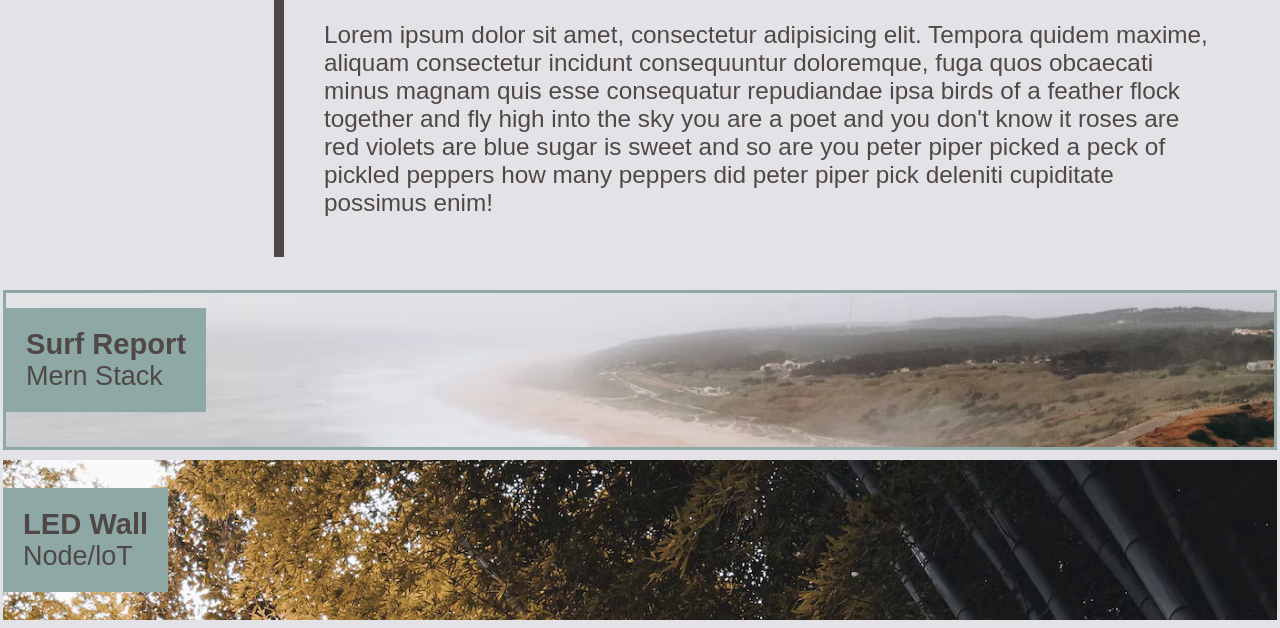
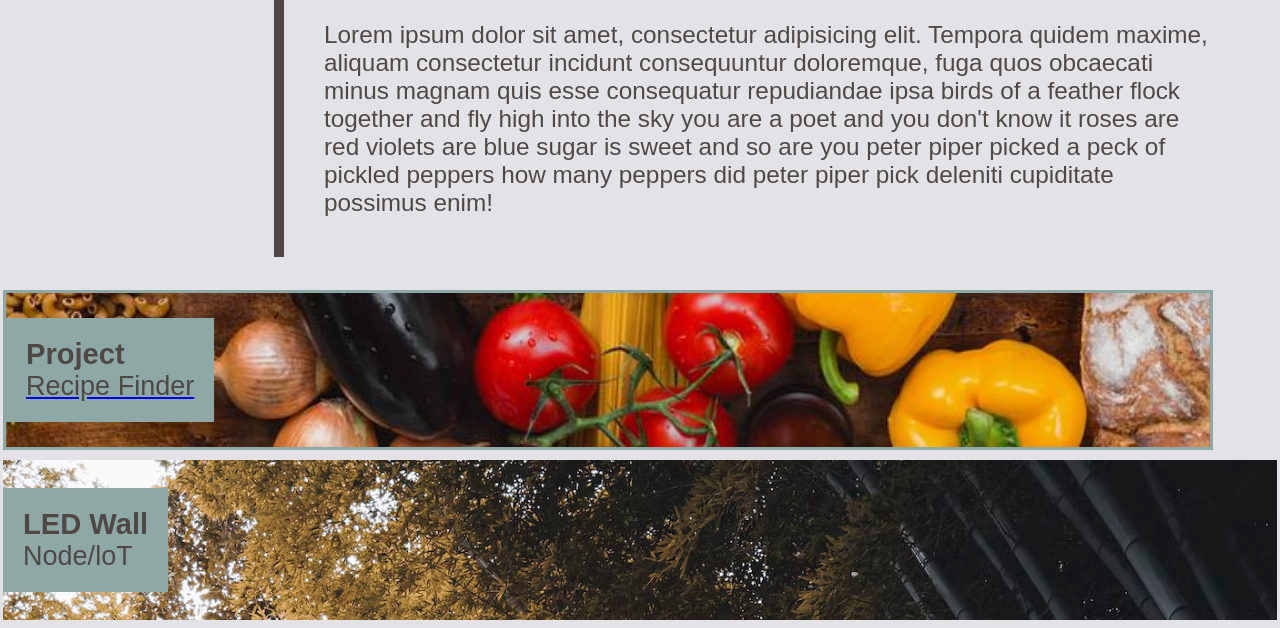
Before and after one commit to tasshroll/portfolio, a plain HTML site: page index.html in a window 1280 px wide. Shown: the part 511-1139 px from the top of the page. Drawn offline with Linux system fonts and the light colour scheme.

Commit message:
add link to recipe project, fix anchors

```diff
--- a/Assets/css/style.css
+++ b/Assets/css/style.css
@@ -11,6 +11,7 @@
   --aboutme-contact-bgcolor: rgb(227, 227, 231);
   --box-background: #8da8a5;
   --box-shadow-cards: 0 0 100px rgb(102, 122, 108);
+  --body-font-color:  #4F4846;
 }
 
 /* Element Selectors */
@@ -18,7 +19,7 @@ body {
   font-family: "Goudy Bookletter 1911", sans-serif;
   font-size: 130%;
   background-color: #FDF8F5;
-  color: #4F4846;
+  color: var(--body-font-color);
 }
 
 /* This class defines the top header
@@ -158,6 +159,7 @@ aside h1 {
   background-color: var(--box-background);
   /* text-align:center; */
   font-size: 140%;
+  color: var(--body-font-color)
 }
 
 .work-container p {
@@ -165,6 +167,15 @@ aside h1 {
   background-color: var(--box-background);
   /* text-align:center; */
   font-size: 130%;
+  color: var(--body-font-color)
+}
+
+#food-img {
+  width: 100%;
+  height: 100%;
+  background-image: url("../images/food.jpeg");
+  background-size: cover;
+  background-position: bottom;
 }
 
 #surf-img {
@@ -230,6 +241,7 @@ aside h1 {
 #kitchen-img:hover,
 #books-img:hover,
 #crystals-img:hover {
+  box-shadow: ;
   box-shadow: var(--box-shadow-cards);
 }
 
@@ -239,10 +251,10 @@ aside h1 {
 
 /* Surf Report */
 .flex-items:first-child {
-  flex-basis: 100%;
+  flex-basis: 95%;
   max-width: 100%;
   border-style: solid;
-  padding: 10px 10px 30px 0px;
+  /* padding: 10px 10px 30px 0px; */
   margin: 0;
   /* margin-left: 30px; */
 }
--- a/index.html
+++ b/index.html
@@ -14,7 +14,7 @@
     <!-- <nav class="main-header"> -->
     <nav>
       <ul>
-        <li> <a href="https://github.com/tasshroll/portfolio">About Me</a></li>
+        <li> <a href="#about-me">About Me</a></li>
         <li> <a href="#work">Work</a></li>
         <li> <a href="#contact">Contact Me</a></li>
         <li> <a href="#resume">Resume</a></li>
@@ -24,13 +24,14 @@
 
   <section class="sub-header" id="waves-img">
     <p class="subheading">
-      <bold>Creative/Professional</bold></p>
+      <bold>Creative/Professional</bold>
+    </p>
   </section>
 
 
   <main> <!-- Flex Box -->
     <!-- About Me-->
-    <section class="subtopics"> <!--FIRST CHILD of MAIN -->
+    <section class="subtopics" id="about-me"> <!--FIRST CHILD of MAIN -->
       <h1>About <br>Me</h1>
       <p>Lorem, ipsum dolor sit amet consectetur adipisicing elit. Unde possimus fugit quisquam facere. Eius veniam
         impedit quos et sit laborum? Porro vel eos molestias facere iusto odit pariatur illum expedita?
@@ -39,7 +40,8 @@
         incidunt consequuntur doloremque, fuga quos obcaecati minus magnam quis esse consequatur repudiandae ipsa
         birds of a feather flock together and fly high into the sky you are a poet and you don't know it roses are red
         violets are blue sugar is sweet and so are you peter piper picked a peck of pickled peppers how many peppers did
-      peter piper pick deleniti cupiditate possimus enim!</p>
+        peter piper pick deleniti cupiditate possimus enim!
+      </p>
     </section>
 
 
@@ -48,19 +50,22 @@
       <h1>Work</h1>
     </aside>
 
-    <section class="work-container"> <!-- FLEX BOX -->
+    <section class="work-container" id="work"> <!-- FLEX BOX -->
 
       <!-- Work Cards go in this Section -->
-      <section class="flex-items" id="surf-img"> <!-- WORK-CONTAINER: FIRST CHILD -->
+      <!-- <section class="flex-items" id="surf-img"> WORK-CONTAINER: FIRST CHILD -->
+        <section class="flex-items" id="food-img"> <!-- WORK-CONTAINER: FIRST CHILD -->
           <div>
-        <header>Surf Report </header>
-        <p>Mern Stack</p>
+          <header>Project</header>
+          <a href="https://ggdave.github.io/Koding-Kitchen">
+            <p>Recipe Finder</p>
+          </a>
         </div>
       </section>
 
       <!-- LED Wall Card -->
       <!-- <a href="www.google.com"> -->
-      <section class="flex-items" id="trees-img" > <!--WORK-CONTAINER: SECOND CHILD -->
+      <section class="flex-items" id="trees-img"> <!--WORK-CONTAINER: SECOND CHILD -->
         <div>
           <header>LED Wall </header>
           <p>Node/loT</p>
@@ -97,13 +102,13 @@
   </main>
 
 
-  <footer class="subtopics"> <!--FIRST CHILD -->
+  <footer class="subtopics" id="contact"> <!--FIRST CHILD -->
     <h1>Contact <br>Me</h1>
     <nav class="footer-style">
       <ul>
         <li> <a href="#phone">332-333-2222</a></li>
         <li> <a href="#web">tifni@website.com</a></li>
-        <li> <a href="#GitHub">GitHub</a></li>
+        <li> <a href="https://github.com/tasshroll">GitHub</a></li>
         <li> <a href="#twitter">Twitter</a></li>
         <li> <a href="#Spotify">Spotify</a></li>
       </ul>
```
Also changed, not shown: Assets/images/food.jpeg (added), 2 other files. Lines whose indentation alone changed are shown as unchanged.
